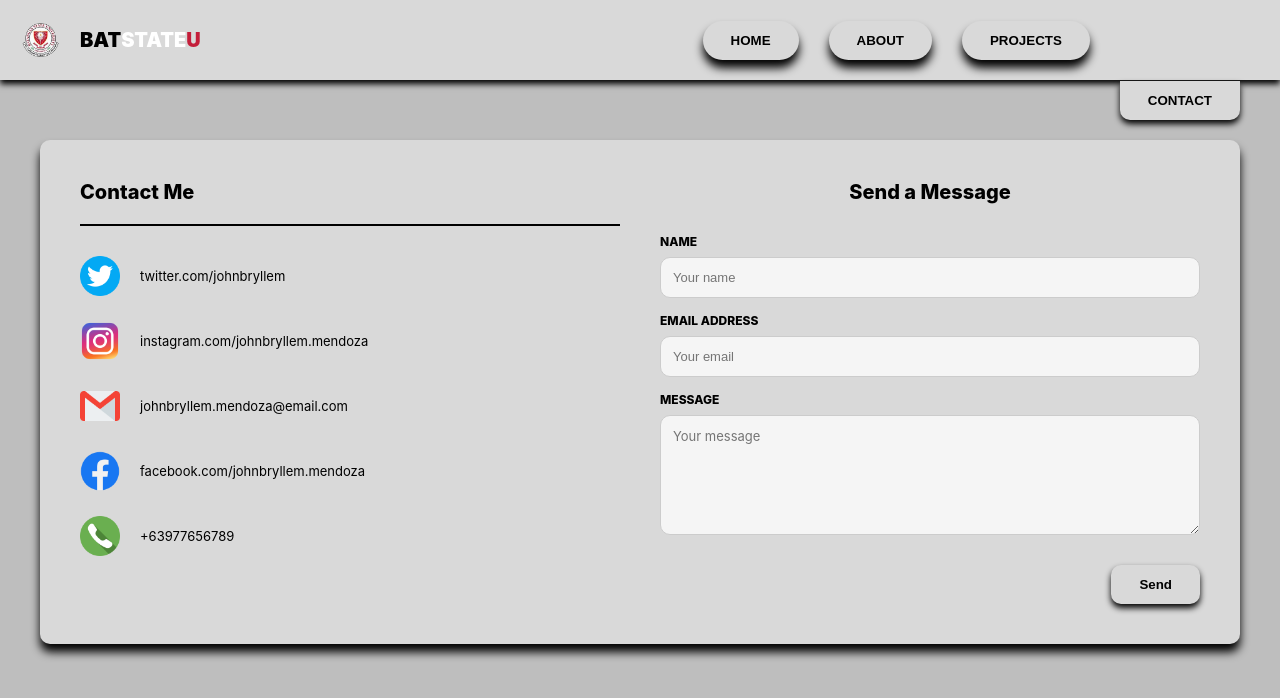
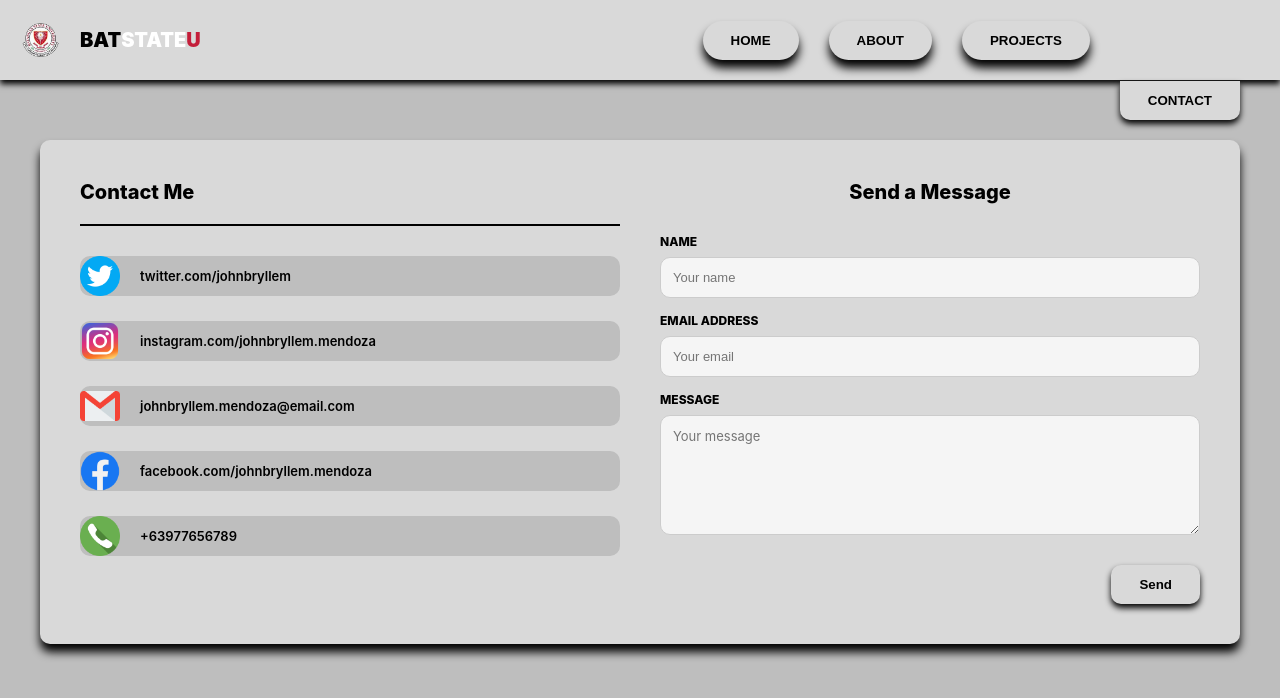
Before and after one commit to 24-33101-prog/Porttfolio-Website, a plain HTML site: page Portfolio Website/contact.html in a window 1280 px wide. Drawn offline with Linux system fonts and the light colour scheme.

Commit message:
Add files via upload

```diff
--- a/Portfolio Website/contact.css
+++ b/Portfolio Website/contact.css
@@ -192,6 +192,9 @@ nav.navbar {
   align-items: center;
   gap: 20px;
   margin-bottom: 25px;
+  background-color: #BEBEBE;
+  border-radius: 10px;
+  font-weight: 600;
 }
 
 .contact-icon {
```
